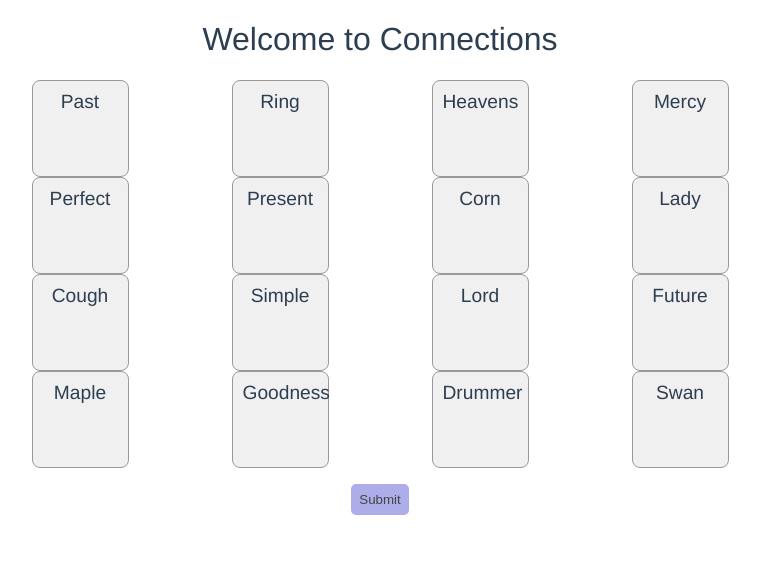
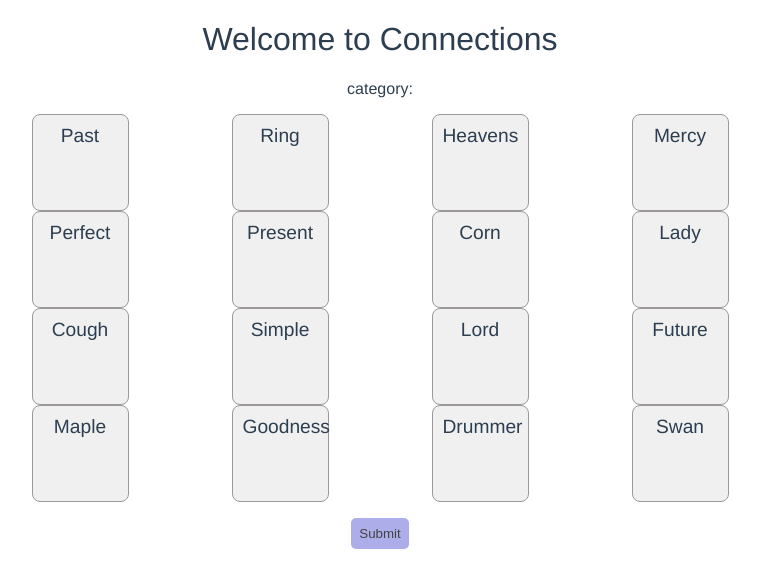
Before and after one commit to margOnline/connections, a Vue app: page / in a window 1280 px wide. Shown: the top 588 px of the page, without its empty margins (260-1020 px from the left). Built offline with nearby package versions, Linux system fonts and the light colour scheme.

Commit message:
Experiment with how to handle correct submission

```diff
--- a/src/components/Board.vue
+++ b/src/components/Board.vue
@@ -28,19 +28,23 @@ export default {
       if (selectedWords.length !== 4) {
         alert("4 words only can be submitted");
       } else {
-        const correctGuess =
-          _.uniqBy(selectedWords, (w) => w.category).length === 1;
-        if (correctGuess) {
+        if (this.isGuessCorrect(selectedWords)) {
           this.$store.dispatch("handleCorrectGuess", {
             correctWords: selectedWords,
           });
-          alert("correct guess!");
+          this.updateKey();
         } else {
           alert("incorrect");
         }
       }
       // check only 4 words submitted
       // prevent submission
+    },
+    isGuessCorrect(words) {
+      return _.uniqBy(words, (w) => w.category).length === 1;
+    },
+    updateKey() {
+      return Math.random();
     },
   },
   computed: {
@@ -51,11 +55,13 @@ export default {
 };
 </script>
 
-<!-- Add "scoped" attribute to limit CSS to this component only -->
 <style scoped>
 h1,
 h2 {
   font-weight: normal;
+}
+a {
+  color: #42b983;
 }
 
 ul {
@@ -64,8 +70,4 @@ ul {
   display: grid;
   grid-template-columns: 1fr 1fr 1fr 1fr;
 }
-
-a {
-  color: #42b983;
-}
 </style>
--- a/src/components/WordList.vue
+++ b/src/components/WordList.vue
@@ -1,16 +1,45 @@
 <template>
-  <ul>
-    <li v-for="word in words" :key="word.text" class="wordSquare">
-      <WordSquare :word="word" />
-    </li>
-  </ul>
+  <div>
+    <div>category: {{ category }}</div>
+    <div v-if="categoryId" class="categoryBanner">{{ category }}</div>
+    <ul>
+      <li v-for="word in words" :key="word.text" class="wordSquare">
+        <WordSquare :word="word" />
+      </li>
+    </ul>
+  </div>
 </template>
 
 <script>
 import WordSquare from "@/components/WordSquare";
 
 export default {
-  props: { words: { type: Array, required: true } },
+  props: {
+    words: { type: Array, required: true },
+    categoryId: { type: Number, default: null },
+  },
+  data() {
+    return {
+      category: null,
+    };
+  },
   components: { WordSquare },
+  methods: {
+    async fetchCategory({ id }) {
+      await this.$store.dispatch("fetchCategory", { id });
+    },
+  },
+  async created() {
+    this.category = await this.fetchCategory({ id: this.categoryId });
+  },
 };
 </script>
+
+<style scoped>
+ul {
+  list-style-type: none;
+  padding: 0;
+  display: grid;
+  grid-template-columns: 1fr 1fr 1fr 1fr;
+}
+</style>
--- a/src/data.json
+++ b/src/data.json
@@ -39,7 +39,7 @@
       "text": "Perfect",
       "category": 2,
       "selected": false,
-      "solved": true,
+      "solved": false,
       "correct": false
     },
     {
--- a/src/store/index.js
+++ b/src/store/index.js
@@ -17,6 +17,10 @@ export default createStore({
         commit("setCorrect", { word });
       });
     },
+    async fetchCategory({ state }, { id }) {
+      const category = await state.sourceData.categories.find((c) => c.id === id);
+      return category
+    },
   },
   mutations: {
     setSelected(state, { word }) {
@@ -32,5 +36,8 @@ export default createStore({
     numOfGuesses: (state) => {
       return state.numOfGuessesRemaining;
     },
+    category: (state) => {
+      return state.numOfGuessesRemaining;
+    },
   },
 });
```
